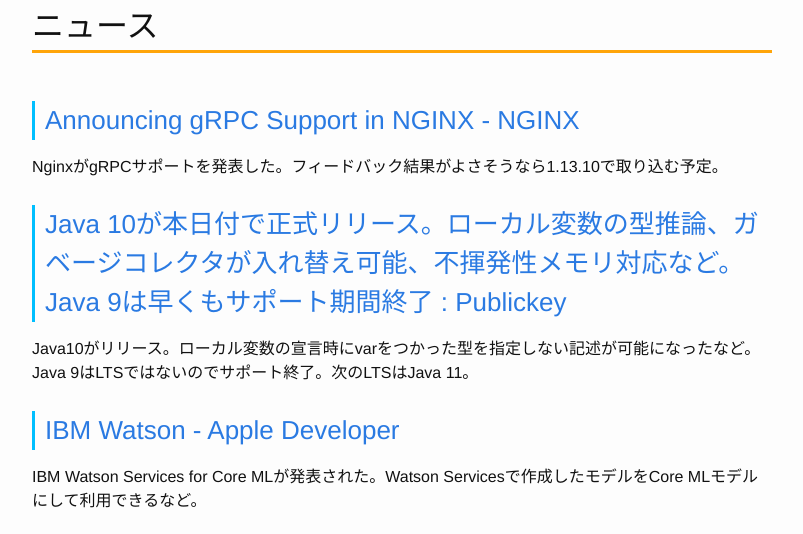
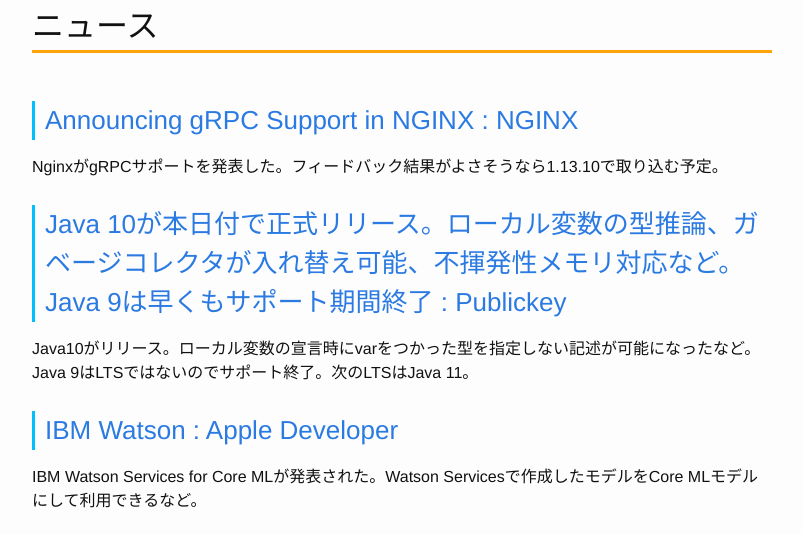
Before and after one commit to Gather-Tech/Gather-Tech.github.io, a Jekyll site: the page built from _posts/2018/2018-03-26-Gather91.md, in a window 1280 px wide and 900 px high, scrolled down 930 px. Shown: the part 155-689 px from the top of the window, without its empty margins (238-1041 px from the left). Built offline with Jekyll 4.4.1, drawn with Linux system fonts in a browser that asks for light colours; some of the changed text lies outside the part shown.

Commit message:
fix typo

```diff
--- a/_posts/2018/2018-03-26-Gather91.md
+++ b/_posts/2018/2018-03-26-Gather91.md
@@ -23,7 +23,7 @@
 
 ## ニュース
 
-### [Announcing gRPC Support in NGINX - NGINX](https://www.nginx.com/blog/nginx-1-13-10-grpc/)
+### [Announcing gRPC Support in NGINX : NGINX](https://www.nginx.com/blog/nginx-1-13-10-grpc/)
 
 NginxがgRPCサポートを発表した。フィードバック結果がよさそうなら1.13.10で取り込む予定。
 
@@ -31,7 +31,7 @@
 
 Java10がリリース。ローカル変数の宣言時にvarをつかった型を指定しない記述が可能になったなど。Java 9はLTSではないのでサポート終了。次のLTSはJava 11。
 
-### [IBM Watson - Apple Developer](https://developer.apple.com/ibm/)
+### [IBM Watson : Apple Developer](https://developer.apple.com/ibm/)
 
 IBM Watson Services for Core MLが発表された。Watson Servicesで作成したモデルをCore MLモデルにして利用できるなど。
 
```
Also changed, not shown: other parts of _posts/2018/2018-03-26-Gather91.md (+1 -1 lines).
